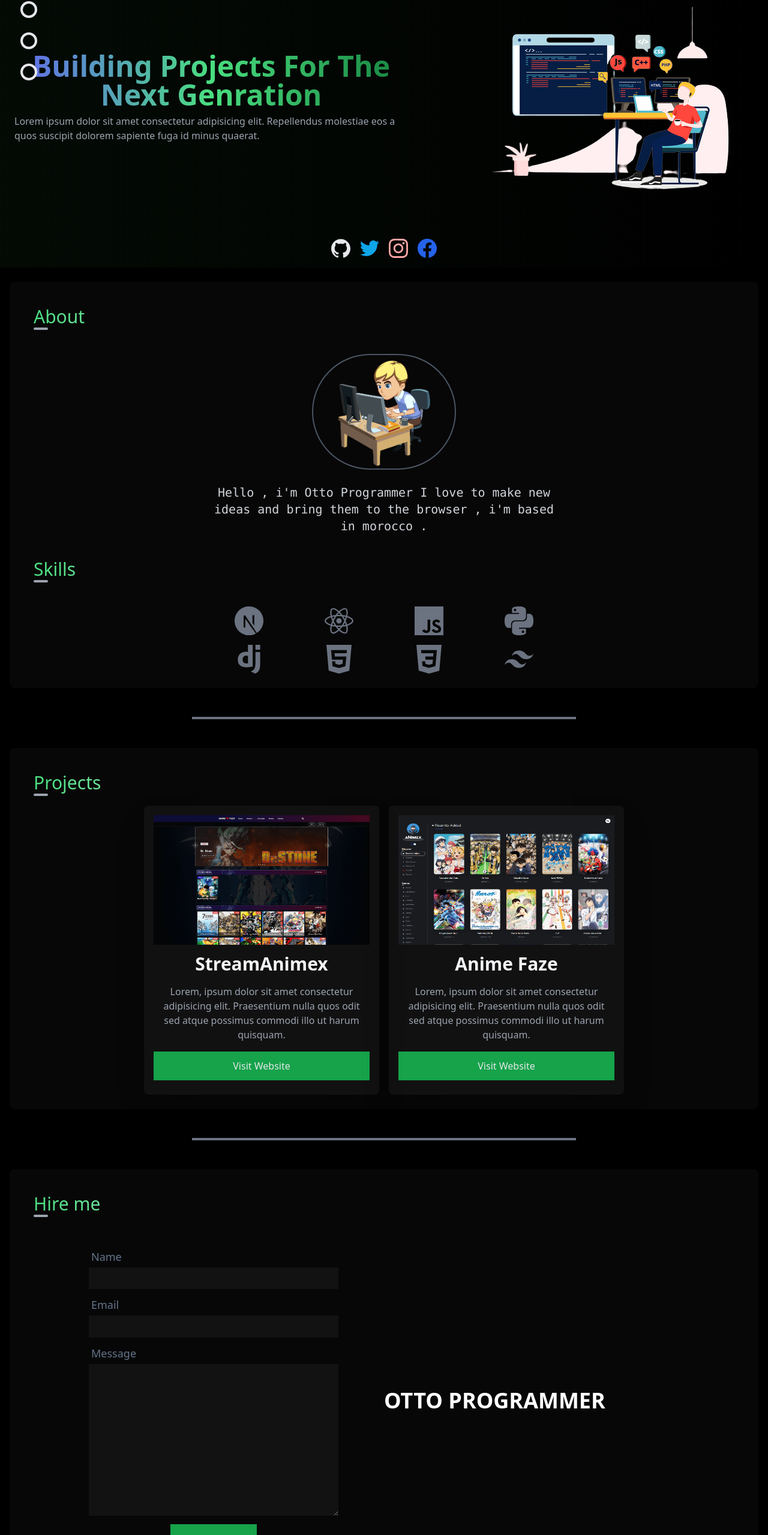
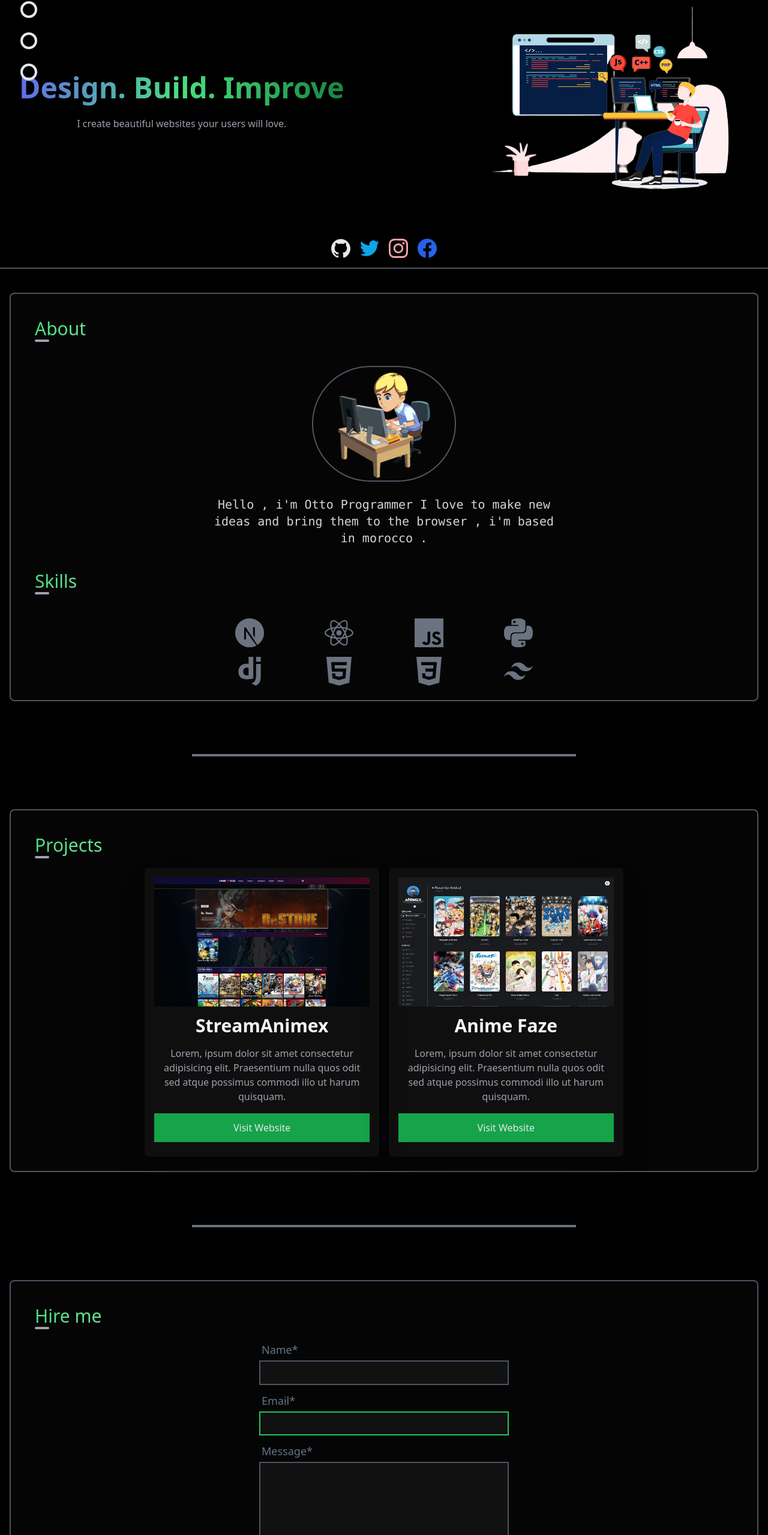
Before and after one commit to ottoh3x/ottoportfolio, a Next.js app: page / in a window 1280 px wide. Shown: the part 178-2737 px from the top of the page at 60% size. Built offline with nearby package versions, Linux system fonts and the light colour scheme.

Commit message:
changes again

```diff
--- a/components/About.js
+++ b/components/About.js
@@ -14,7 +14,7 @@ import SkillsIcon from "./SkillsIcon";
 function About() {
   return (
     <>
-      <div className="flex flex-col justify-center  mx-auto container h-full p-6  my-6 space-y-6 bg-[#56565614] rounded-lg shadow-lg">
+      <div className="flex flex-col justify-center  mx-auto container h-full p-6  my-6 border-2 border-gray-600 space-y-6 bg-[#ffffff05] rounded-lg shadow-lg">
         <div className="flex flex-col p-4">
           {" "}
           <h1 className="text-3xl bold text-transparent bg-clip-text bg-gradient-to-r from-green-400 via-white to-green-700">
--- a/components/Contact.js
+++ b/components/Contact.js
@@ -2,7 +2,7 @@ import React from "react";
 
 function Contact() {
   return (
-    <div className="container mx-auto p-6  my-6 bg-[#56565614] rounded-lg shadow-lg">
+    <div className="container mx-auto p-6  my-6 border-2 border-gray-600 bg-[#ffffff05]  rounded-lg shadow-lg">
       <div className="flex flex-col p-4">
         {" "}
         <h1 className="text-3xl bold text-transparent bg-clip-text bg-gradient-to-r from-green-400 via-white to-green-700">
@@ -10,11 +10,10 @@ function Contact() {
         </h1>
         <span className="rounded-full border-2 w-6 border-gray-400  "></span>
       </div>
-    <div className="grid md:grid-cols-2 p-[2rem] overflow-hidden">
       <form className="grid justify-center text-green-500 items-center mx-auto space-y-2 ">
         <label className="block">
           <span className="block text-lg font-medium text-slate-500 p-1">
-            Name
+            Name*
           </span>
 
           <input
@@ -24,27 +23,27 @@ function Contact() {
             className="p-[0.4rem] bg-[#9d959514] w-[26rem] focus:outline-none focus:border-green-500 focus:ring-1 focus:ring-green-500
       disabled:bg-slate-50 disabled:text-slate-500 disabled:border-slate-200 disabled:shadow-none
       invalid:border-green-500 invalid:text-green-600
-      focus:invalid:border-green-500 focus:invalid:ring-green-500"
+      focus:invalid:border-green-500 focus:invalid:ring-green-500 border-2 border-gray-600"
           />
         </label>
         <label className="block">
           <span className="block text-lg font-medium text-slate-500 p-1">
-            Email
+            Email*
           </span>
           <input
             type="email"
             name="email"
             id="email"
             className="p-[0.4rem] bg-[#9d959514] w-[26rem] focus:outline-none focus:border-green-500 focus:ring-1 focus:ring-green-500
-      disabled:bg-slate-50 disabled:text-slate-500 disabled:border-slate-200 disabled:shadow-none
-      invalid:border-green-500 invalid:text-green-600
-      focus:invalid:border-green-500 focus:invalid:ring-green-500"
+            disabled:bg-slate-50 disabled:text-slate-500 disabled:border-slate-200 disabled:shadow-none
+            invalid:border-green-500 invalid:text-green-600
+            focus:invalid:border-green-500 focus:invalid:ring-green-500 border-2 border-gray-600"
             required
           />
         </label>
         <label className="block">
           <span className="block text-lg font-medium text-slate-500 p-1">
-            Message
+            Message*
           </span>
 
           <textarea
@@ -55,16 +54,13 @@ function Contact() {
             className="p-[0.4rem] bg-[#9d959514] w-[26rem] focus:outline-none focus:border-green-500 focus:ring-1 focus:ring-green-500
       disabled:bg-slate-50 disabled:text-slate-500 disabled:border-slate-200 disabled:shadow-none
       invalid:border-green-500 invalid:text-green-600
-      focus:invalid:border-green-500 focus:invalid:ring-green-500"
+      focus:invalid:border-green-500 focus:invalid:ring-green-500 border-2 border-gray-600"
           ></textarea>
         </label>
         <button className="bg-green-600 text-gray-200 p-3 my-2 text-center mx-auto hover:translate-y-[-0.1rem] transition-all ease-in-out duration-300 hover:shadow-2xl w-[9rem] bold text-lg hover:bg-green-700 hover:text-white">
           SEND
         </button>
       </form>
-      <div className="flex items-center">
-        <h1 className="text-white font-black text-4xl">OTTO PROGRAMMER</h1>
-      </div></div>
     </div>
   );
 }
--- a/components/HeaderItem.js
+++ b/components/HeaderItem.js
@@ -2,7 +2,7 @@ import React from "react";
 
 function HeaderItem({ title }) {
   return (
-    <div className="hover:text-green-300 font-bold cursor-pointer text-gray-300 p-2">
+    <div className="hover:text-green-300 font-semibold cursor-pointer text-gray-300 p-2">
       {title}
     </div>
   );
--- a/components/Hero.js
+++ b/components/Hero.js
@@ -10,7 +10,7 @@ function Hero() {
   const closeMenu = () => setClick(false);
   return (
     <section
-      className="bg-gradient-to-r from-[#1c502421] to-black p-4 "
+      className="bg-black  border-b-2  border-gray-600 p-4 "
       id="hero"
     >
       {" "}
@@ -30,13 +30,11 @@ function Hero() {
           </div>
         </div>
         <div className="max-w-2xl">
-          <h1 className="text-center text-3xl lg:text-5xl font-extrabold  text-transparent bg-clip-text bg-gradient-to-r from-indigo-500 via-green-400 to-green-700">
-            Building Projects For The Next Genration
+          <h1 className="text-center text-3xl p-4 lg:text-5xl font-extrabold  text-transparent bg-clip-text bg-gradient-to-r from-indigo-500 via-green-400 to-green-700">
+            Design. Build. Improve
           </h1>
-          <p className="text-gray-400 text-8 p-2">
-            Lorem ipsum dolor sit amet consectetur adipisicing elit. Repellendus
-            molestiae eos a quos suscipit dolorem sapiente fuga id minus
-            quaerat.
+          <p className="text-gray-400 text-center text-8 p-2">
+            I create beautiful websites your users will love.
           </p>
         </div>
         <div className="hidden md:inline">
--- a/components/Projects.js
+++ b/components/Projects.js
@@ -3,7 +3,7 @@ import ProjectsItem from "./ProjectsItem";
 
 function Projects() {
   return (
-    <div className="container mx-auto p-6  my-6 bg-[#56565614] rounded-lg shadow-lg">
+    <div className="container mx-auto p-6  my-6 border-2 border-gray-600  bg-[#ffffff05]  rounded-lg shadow-lg">
       <div className="flex flex-col p-4">
         {" "}
         <h1 className="text-3xl bold text-transparent bg-clip-text bg-gradient-to-r from-green-400 via-white to-green-700">
--- a/pages/index.js
+++ b/pages/index.js
@@ -15,15 +15,15 @@ export default function Home() {
 
       <Header />
       <Hero />
-      <section className="mb-12 px-4 about">
+      <section className="mb-12 p-4 about">
         <About />
       </section>
       <hr className="border-2 w-1/2 mx-auto border-gray-500 mb-12"></hr>
-      <section className="mb-12 px-4 projects" id="projects">
+      <section className="mb-12 p-4 projects" id="projects">
         <Projects />
       </section>
       <hr className="border-2 w-1/2 mx-auto border-gray-500 mb-12"></hr>
-      <section className="contact mb-12 px-4">
+      <section className="contact mb-12 p-4">
         <Contact />
       </section>
     </div>
```
